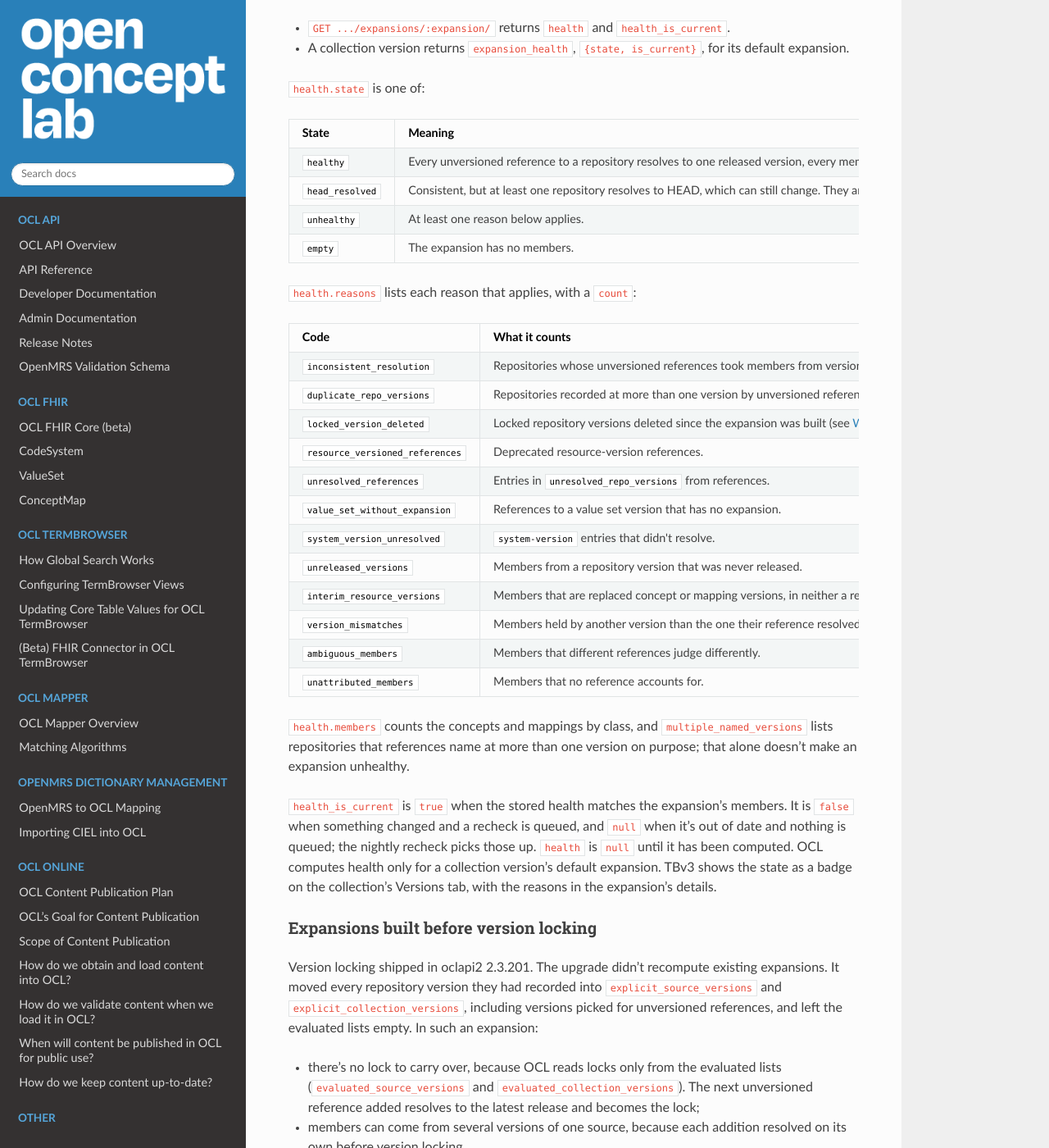
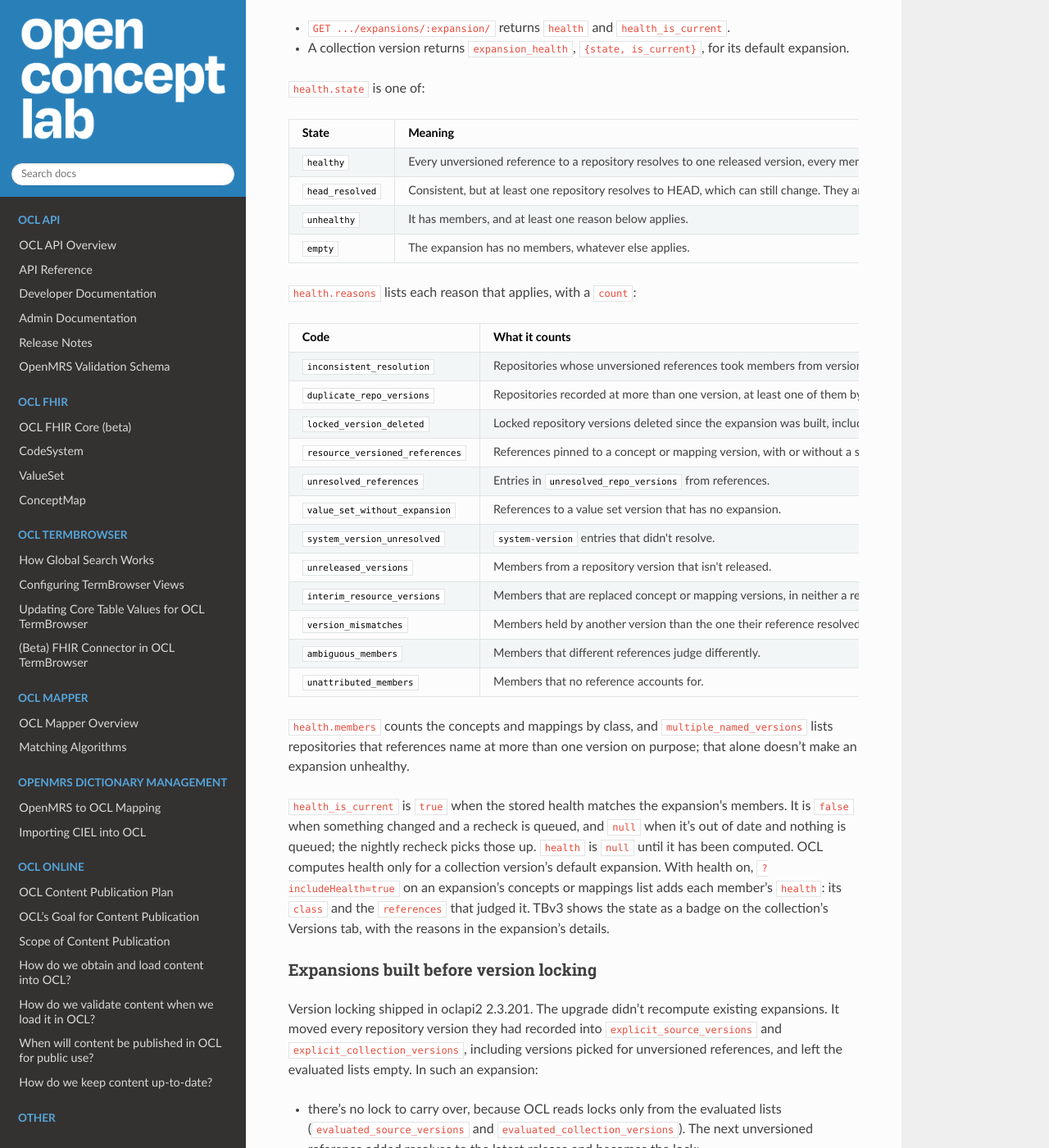
Before and after one commit to OpenConceptLab/ocl-docs, a Sphinx documentation site: the page built from docs/source/oclapi/apireference/collectionReferenceEvaluation.md, in a window 1280 px wide and 1400 px high, scrolled down 11035 px. Shown: the whole window at 82% size. Built offline with Sphinx 7.4.7 and the Read the Docs theme 3.1.0, drawn with Linux system fonts in a browser that asks for light colours.

Commit message:
OpenConceptLab/ocl_issues#3011 | Expansion health's reasons and states match the classifier, and includeHealth is described

```diff
--- a/docs/source/oclapi/apireference/collectionReferenceEvaluation.md
+++ b/docs/source/oclapi/apireference/collectionReferenceEvaluation.md
@@ -303,21 +303,21 @@ OCL checks whether a collection version's default expansion resolved each reposi
 |---|---|
 | `healthy` | Every unversioned reference to a repository resolves to one released version, every member is in the version its reference resolved to, and none of the reasons below apply. |
 | `head_resolved` | Consistent, but at least one repository resolves to HEAD, which can still change. They are listed in `head_resolved_repositories`. |
-| `unhealthy` | At least one reason below applies. |
-| `empty` | The expansion has no members. |
+| `unhealthy` | It has members, and at least one reason below applies. |
+| `empty` | The expansion has no members, whatever else applies. |
 
 `health.reasons` lists each reason that applies, with a `count`:
 
 | Code | What it counts |
 |---|---|
 | `inconsistent_resolution` | Repositories whose unversioned references took members from versions with no single version in common (`repositories`). |
-| `duplicate_repo_versions` | Repositories recorded at more than one version by unversioned references (`repositories`). |
-| `locked_version_deleted` | Locked repository versions deleted since the expansion was built (see [When a lock carries over](#when-a-lock-carries-over)). `versions` names those the collection's owner can view. |
-| `resource_versioned_references` | Deprecated resource-version references. |
+| `duplicate_repo_versions` | Repositories recorded at more than one version, at least one of them by an unversioned reference (`repositories`), for example a reference pinning `v1` and an unversioned reference resolving to `v2`. |
+| `locked_version_deleted` | Locked repository versions deleted since the expansion was built, including those a version created with `expansion: lock` inherited from HEAD's expansion (see [When a lock carries over](#when-a-lock-carries-over)). `versions` names those the collection's owner can view. |
+| `resource_versioned_references` | References pinned to a concept or mapping version, with or without a source version. |
 | `unresolved_references` | Entries in `unresolved_repo_versions` from references. |
 | `value_set_without_expansion` | References to a value set version that has no expansion. |
 | `system_version_unresolved` | `system-version` entries that didn't resolve. |
-| `unreleased_versions` | Members from a repository version that was never released. |
+| `unreleased_versions` | Members from a repository version that isn't released. |
 | `interim_resource_versions` | Members that are replaced concept or mapping versions, in neither a release nor HEAD. |
 | `version_mismatches` | Members held by another version than the one their reference resolved to. `head_concept` and `head_mapping` count the HEAD concepts and mappings among them. |
 | `ambiguous_members` | Members that different references judge differently. |
@@ -325,7 +325,7 @@ OCL checks whether a collection version's default expansion resolved each reposi
 
 `health.members` counts the concepts and mappings by class, and `multiple_named_versions` lists repositories that references name at more than one version on purpose; that alone doesn't make an expansion unhealthy.
 
-`health_is_current` is `true` when the stored health matches the expansion's members. It is `false` when something changed and a recheck is queued, and `null` when it's out of date and nothing is queued; the nightly recheck picks those up. `health` is `null` until it has been computed. OCL computes health only for a collection version's default expansion. TBv3 shows the state as a badge on the collection's Versions tab, with the reasons in the expansion's details.
+`health_is_current` is `true` when the stored health matches the expansion's members. It is `false` when something changed and a recheck is queued, and `null` when it's out of date and nothing is queued; the nightly recheck picks those up. `health` is `null` until it has been computed. OCL computes health only for a collection version's default expansion. With health on, `?includeHealth=true` on an expansion's concepts or mappings list adds each member's `health`: its `class` and the `references` that judged it. TBv3 shows the state as a badge on the collection's Versions tab, with the reasons in the expansion's details.
 
 ### Expansions built before version locking
 
```
